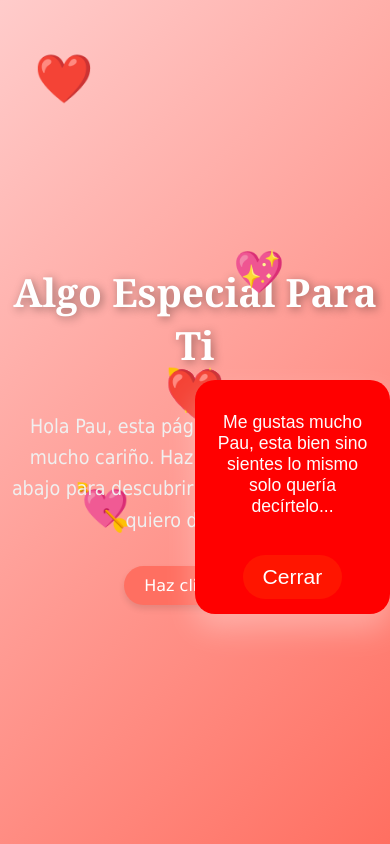
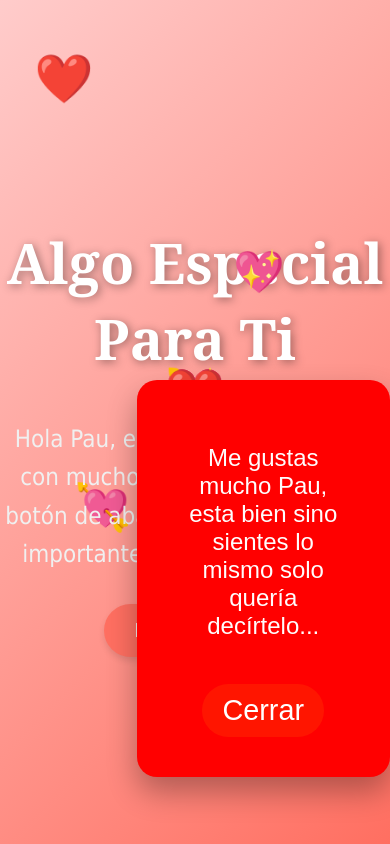
Before and after one commit to JPerugachi/Love, a plain HTML site: page index.html in a window 390 px wide. Both pictures are taken after a click on the button "Haz clic aquí". Drawn offline with Linux system fonts and the light colour scheme.

Commit message:
Carga de html de la pagina regreso v1

```diff
--- a/index.html
+++ b/index.html
@@ -19,11 +19,10 @@
             color: #fff;
             position: relative;
             overflow: hidden; /* Evita que los corazones se desborden */
-            padding: 0 10px; /* Añadido padding para evitar el desbordamiento en móviles */
         }
 
         h1 {
-            font-size: 6vw;
+            font-size: 3.5em;
             color: #fff;
             margin-bottom: 20px;
             text-shadow: 2px 2px 10px rgba(0, 0, 0, 0.4); /* Sombra para el texto */
@@ -32,7 +31,7 @@
         }
 
         .message {
-            font-size: 3vw;
+            font-size: 1.5em;
             color: #f0f0f0;
             max-width: 500px;
             margin-bottom: 30px;
@@ -42,7 +41,6 @@
             opacity: 0;
             animation: fadeInUp 2s ease-out forwards, scaleText 1.5s ease-out 1s forwards; /* Animación de desvanecerse y escalar */
         }
-
         /* Botón */
         .btn {
             padding: 15px 30px;
@@ -69,14 +67,14 @@
             display: none; /* Está oculto por defecto */
             position: fixed;
             top: 45%;
-            left: 50%;
+            left: 35%;
             transform: translate(-50%, -50%); /* Centramos el popup */
             background: rgb(255, 0, 0); /* Fondo suave con transparencia */
             color: #fffcfc;
             padding: 40px;
             border-radius: 20px;
-            box-shadow: 0 15px 30px rgba(255, 255, 255, 0.3); /* Sombra más suave */
-            max-width: 90%; /* Se adapta al 90% del ancho */
+            box-shadow: 0 15px 30px rgba(0, 0, 0, 0.3); /* Sombra más suave */
+            max-width: 500px;
             font-size: 1.5em;
             text-align: center;
             opacity: 0;
@@ -177,43 +175,6 @@
                 opacity: 1;
             }
         }
-
-        /* Media queries para adaptabilidad */
-        @media (max-width: 768px) {
-            h1 {
-                font-size: 8vw;
-            }
-            .message {
-                font-size: 4vw;
-            }
-            .btn {
-                padding: 12px 25px;
-                font-size: 1em;
-            }
-            .popup {
-                font-size: 1.2em;
-                padding: 20px;
-                max-width: 90%;
-            }
-        }
-
-        @media (max-width: 480px) {
-            h1 {
-                font-size: 10vw;
-            }
-            .message {
-                font-size: 5vw;
-            }
-            .btn {
-                padding: 10px 20px;
-                font-size: 1em;
-            }
-            .popup {
-                font-size: 1.1em;
-                padding: 15px;
-                max-width: 90%;
-            }
-        }
     </style>
 </head>
 <body>
```
